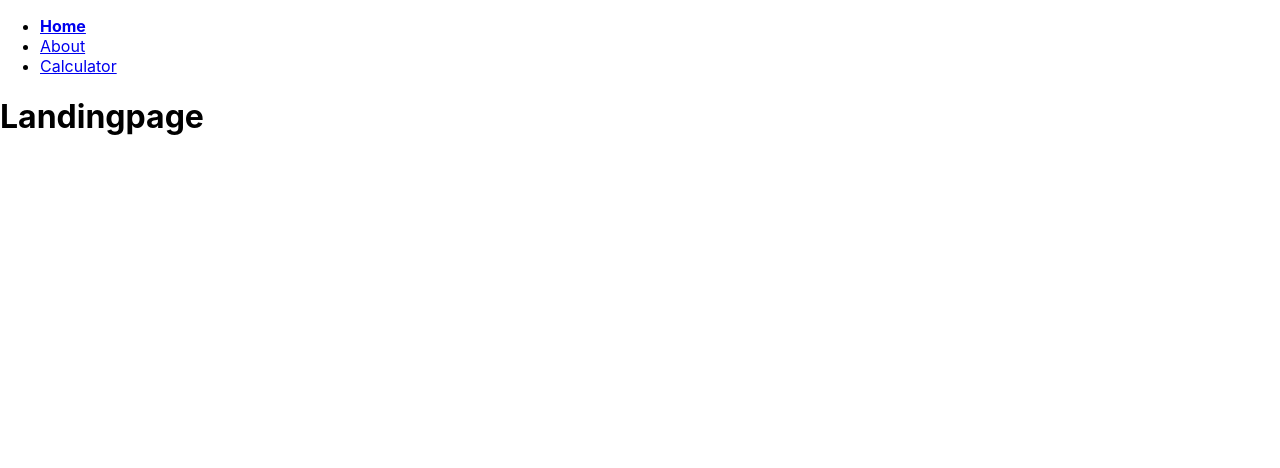
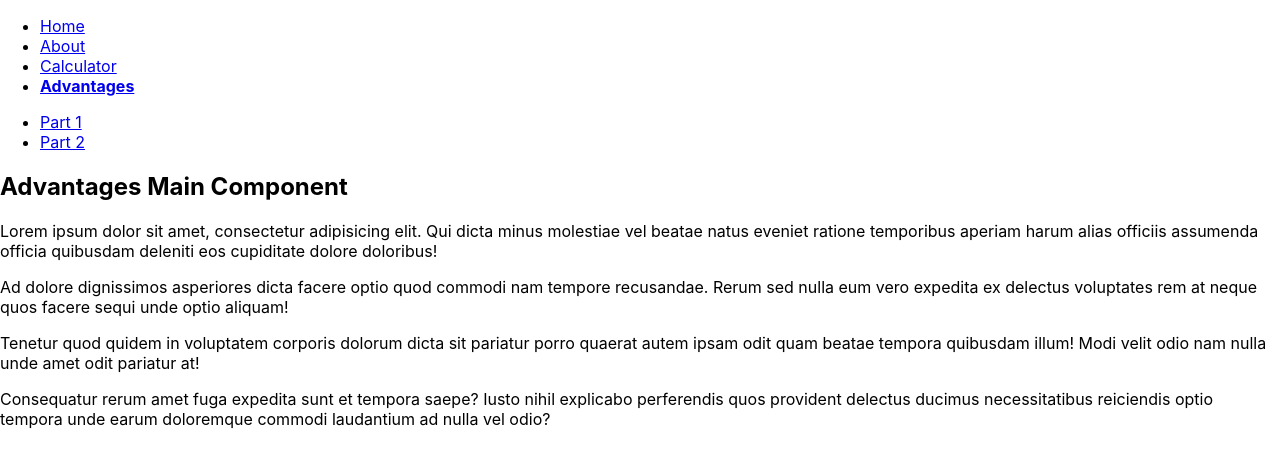
Before and after one commit to jlntrt/react-rate-calculator, a React (Create React App) app: page /advantages in a window 1280 px wide. Before the commit this address led to /. Shown: the top 468 px of the page. Built offline with nearby package versions, Linux system fonts and the light colour scheme.

Commit message:
Add submenu

```diff
--- /dev/null
+++ b/src/Advantages.js
@@ -0,0 +1,72 @@
+import React from 'react'
+import { useRouteMatch, Switch, Route, NavLink, BrowserRouter } from 'react-router-dom'
+
+function Advantages() {
+  return (
+    <article>
+      <h2>Advantages Main Component</h2>
+      <p>Lorem ipsum dolor sit amet, consectetur adipisicing elit. Qui dicta minus molestiae vel beatae natus eveniet ratione temporibus aperiam harum alias officiis assumenda officia quibusdam deleniti eos cupiditate dolore doloribus!</p>
+      <p>Ad dolore dignissimos asperiores dicta facere optio quod commodi nam tempore recusandae. Rerum sed nulla eum vero expedita ex delectus voluptates rem at neque quos facere sequi unde optio aliquam!</p>
+      <p>Tenetur quod quidem in voluptatem corporis dolorum dicta sit pariatur porro quaerat autem ipsam odit quam beatae tempora quibusdam illum! Modi velit odio nam nulla unde amet odit pariatur at!</p>
+      <p>Consequatur rerum amet fuga expedita sunt et tempora saepe? Iusto nihil explicabo perferendis quos provident delectus ducimus necessitatibus reiciendis optio tempora unde earum doloremque commodi laudantium ad nulla vel odio?</p>
+    </article>
+  )
+}
+
+
+function AdvantagesPart1() {
+  return (
+    <article>
+      <h2>Advantages Part 1</h2>
+      <p>Lorem ipsum dolor sit amet, consectetur adipisicing elit. Qui dicta minus molestiae vel beatae natus eveniet ratione temporibus aperiam harum alias officiis assumenda officia quibusdam deleniti eos cupiditate dolore doloribus!</p>
+      <p>Ad dolore dignissimos asperiores dicta facere optio quod commodi nam tempore recusandae. Rerum sed nulla eum vero expedita ex delectus voluptates rem at neque quos facere sequi unde optio aliquam!</p>
+      <p>Tenetur quod quidem in voluptatem corporis dolorum dicta sit pariatur porro quaerat autem ipsam odit quam beatae tempora quibusdam illum! Modi velit odio nam nulla unde amet odit pariatur at!</p>
+      <p>Consequatur rerum amet fuga expedita sunt et tempora saepe? Iusto nihil explicabo perferendis quos provident delectus ducimus necessitatibus reiciendis optio tempora unde earum doloremque commodi laudantium ad nulla vel odio?</p>
+    </article>
+  )
+}
+
+function AdvantagesPart2() {
+  return (
+    <article>
+      <h2>Advantages Part 2</h2>
+      <p>Lorem ipsum dolor sit amet, consectetuer adipiscing elit. Aenean commodo ligula eget dolor. Aenean massa. Cum sociis natoque penatibus et magnis dis parturient montes, nascetur ridiculus mus. Donec quam felis, ultricies nec, pellentesque eu, pretium quis, sem. Nulla consequat massa quis enim.</p>
+      <p>Donec pede justo, fringilla vel, aliquet nec, vulputate eget, arcu. In enim justo, rhoncus ut, imperdiet a, venenatis vitae, justo. Nullam dictum felis eu pede mollis pretium. Integer tincidunt. Cras dapibus. Vivamus elementum semper nisi. Aenean vulputate eleifend tellus.</p>
+      <p>Aenean leo ligula, porttitor eu, consequat vitae, eleifend ac, enim. Aliquam lorem ante, dapibus in, viverra quis, feugiat a, tellus. Phasellus viverra nulla ut metus varius laoreet. Quisque rutrum. Aenean imperdiet. Etiam ultricies nisi vel augue. Curabitur ullamcorper ultricies nisi.</p>
+      <p>Nam eget dui. Etiam rhoncus. Maecenas tempus, tellus eget condimentum rhoncus, sem quam semper libero, sit amet adipiscing sem neque sed ipsum. Nam quam nunc, blandit vel, luctus pulvinar, hendrerit id, lorem. Maecenas nec odio et ante tincidunt tempus. Donec vitae sapien ut libero venenatis faucibus. Nullam quis ante. Etiam sit amet orci eget eros faucibus tincidunt. Duis leo. Sed fringilla mauris sit amet nibh. Donec sodales sagittis magna. Sed consequat, leo eget bibendum sodales, augue velit cursus nunc,</p>
+    </article>
+  )
+}
+
+function SubNavAdvantages() {
+  const { path } = useRouteMatch()
+
+  return (
+    <BrowserRouter>
+      <nav>
+        <ul>
+          <li>
+            <NavLink to={`${path}/part1`}>Part 1</NavLink>
+          </li>
+          <li>
+            <NavLink to={`${path}/part2`}>Part 2</NavLink>
+          </li>
+        </ul>
+      </nav>
+
+      <Switch>
+        <Route exact path={`${path}`}>
+          <Advantages />
+        </Route>
+        <Route path={`${path}/part1`}>
+          <AdvantagesPart1 />
+        </Route>
+        <Route path={`${path}/part2`}>
+          <AdvantagesPart2 />
+        </Route>
+      </Switch>
+    </BrowserRouter>
+  )
+}
+
+export { Advantages as default, AdvantagesPart1, AdvantagesPart2, SubNavAdvantages }
--- a/src/NavBar.js
+++ b/src/NavBar.js
@@ -21,15 +21,20 @@ function NavBar() {
       path: "/calculator",
       exact: false,
       title: "Calculator"
-    }
+    },
+    {
+      path: "/advantages",
+      exact: false,
+      title: "Advantages"
+    },
   ]
 
   return (
     <nav>
       <ul>
         { routes.map((route, index) => (
-          <li>
-            <NavLink key={index} to={route.path} exact={route.exact} activeStyle={ACTIVE_STYLE}>
+          <li key={index}>
+            <NavLink to={route.path} exact={route.exact} activeStyle={ACTIVE_STYLE}>
               { route.title }
             </NavLink>
           </li>
--- a/src/index.js
+++ b/src/index.js
@@ -1,9 +1,10 @@
 import React from 'react';
-import { BrowserRouter, Route, Switch, Redirect } from 'react-router-dom';
+import { BrowserRouter, Route, Switch } from 'react-router-dom';
 import ReactDOM from 'react-dom';
 import './index.css';
 import App from './App';
 import NavBar from './NavBar'
+import { SubNavAdvantages } from './Advantages'
 
 ReactDOM.render(
   <React.StrictMode>
@@ -19,8 +20,9 @@ ReactDOM.render(
         <Route exact path="/about">
           <h1>About</h1>
         </Route>
+        <Route path="/advantages" component={SubNavAdvantages} />
         <Route path="*">
-          <Redirect to="/" />
+          <h1>404 not found</h1>
         </Route>
       </Switch>
     </BrowserRouter>
```
